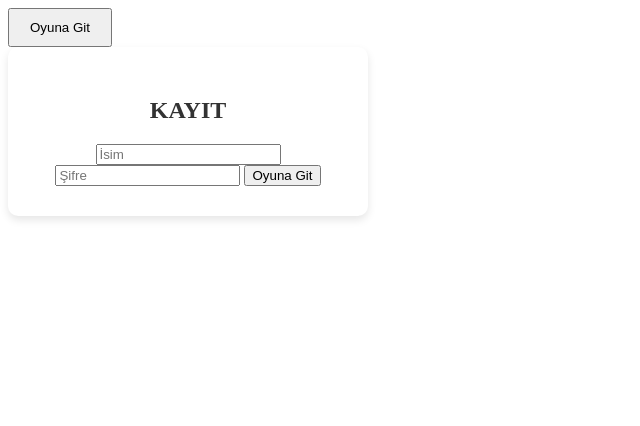
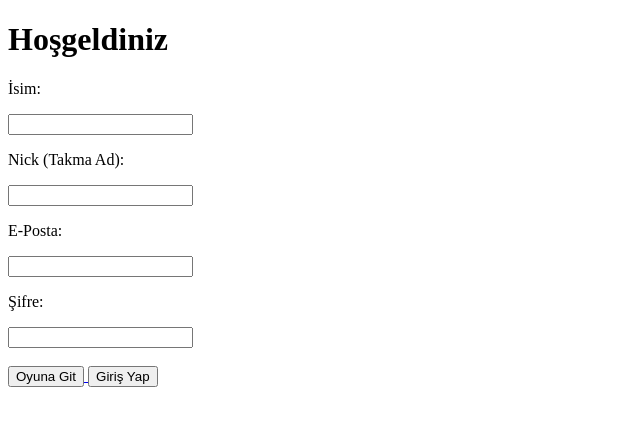
Before and after one commit to Ruhicennet/-ylesine..., a plain HTML site: page index.html in a window 1280 px wide. Shown: the whole page, without its empty margins (0-640 px from the left). Drawn offline with Linux system fonts and the light colour scheme.

Commit message:
Add files via upload

```diff
--- a/index.html
+++ b/index.html
@@ -2,48 +2,33 @@
 <html lang="tr">
 <head>
     <meta charset="UTF-8">
-    <meta name="viewport" content="width=device-width, initial-scale=1.0">
-    <title>Giriş Ekranı</title>
-    <style>
-
-        .kayit-kapsayici {
-            background-color: white;
-            padding: 30px;
-            border-radius: 10px;
-            box-shadow: 0 4px 8px rgba(0,0,0,0.1);
-            text-align: center;
-            width: 300px;
-        }
-        h2 {
-            color: #333;
-            margin-bottom: 20px;
-        }
-
-    </style>
+    <title>Kayıt Sayfası</title>
 </head>
 <body>
+
+    <h1>Hoşgeldiniz</h1>
+
+    <p>İsim:</p>
+    <input type="text">
+
+    <p>Nick (Takma Ad):</p>
+    <input type="text">
+
+    <p>E-Posta:</p>
+    <input type="email">
+
+    <p>Şifre:</p>
+    <input type="password">
+
+    <br><br>
+
     <a href="oyn.html">
-        <button style="padding: 10px 20px; cursor: pointer;">Oyuna Git</button>
+        <button>Oyuna Git</button>
     </a>
 
-    <div class="kayit-kapsayici">
-        <h2>KAYIT</h2>
-
-        <form id="kayitFormu">
-            <input type="text" placeholder="İsim" required>
-            <input type="password" placeholder="Şifre" required>
-            <button type="submit">Oyuna Git</button>
-        </form>
-    </div>
-
-    <script>
-
-        document.getElementById('kayitFormu').addEventListener('submit', function(e) {
-            e.preventDefault();
-            alert("Kayıt başarılı! Oyuna yönlendiriliyorsunuz...");
-        });
-
-    </script>
+    <a href="giriş.html">
+        <button>Giriş Yap</button>
+    </a>
 
 </body>
 </html>
```
Also changed, not shown: giriş.html (added, +27 -0 lines), oyn.html (+19 -19 lines).
